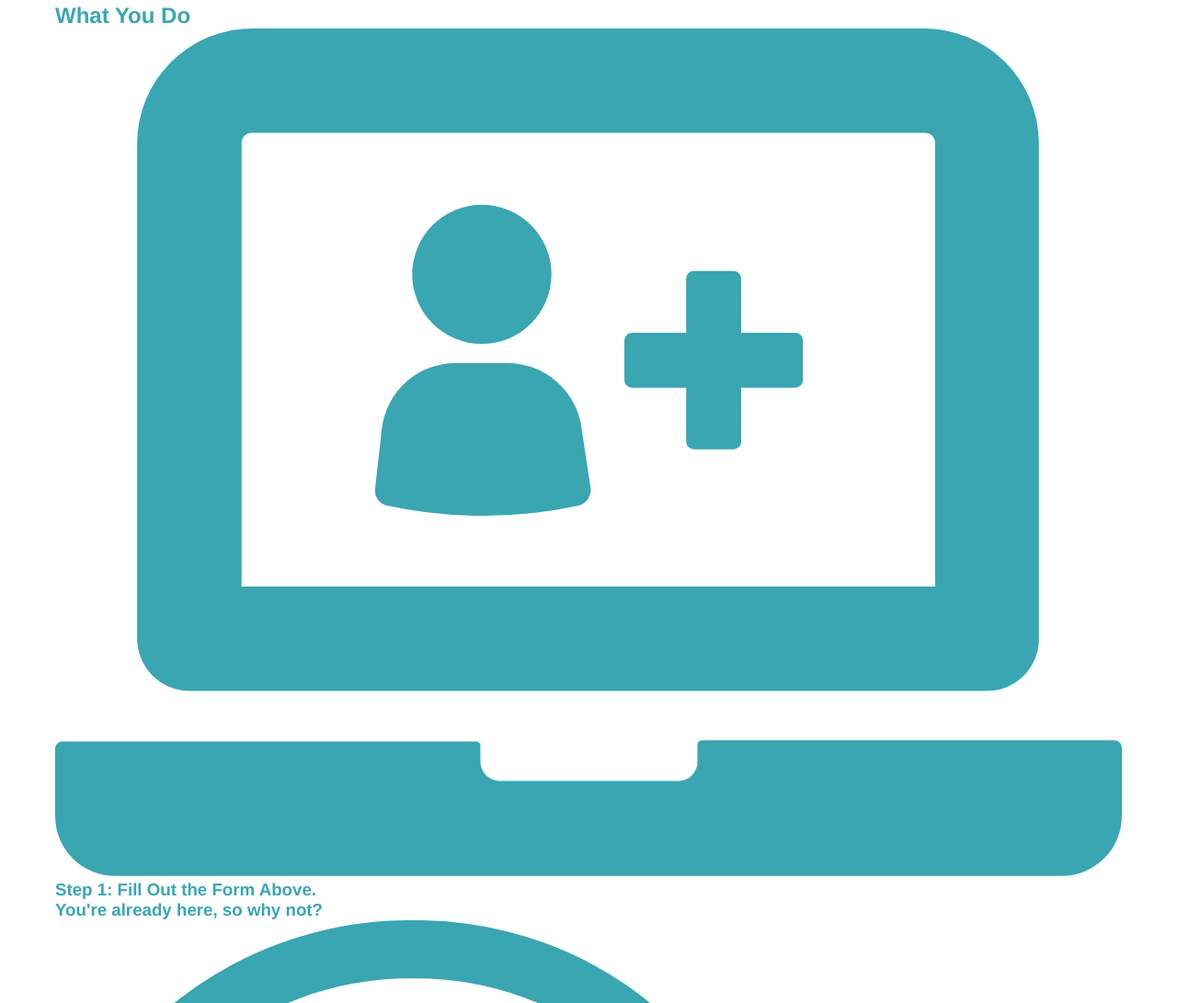
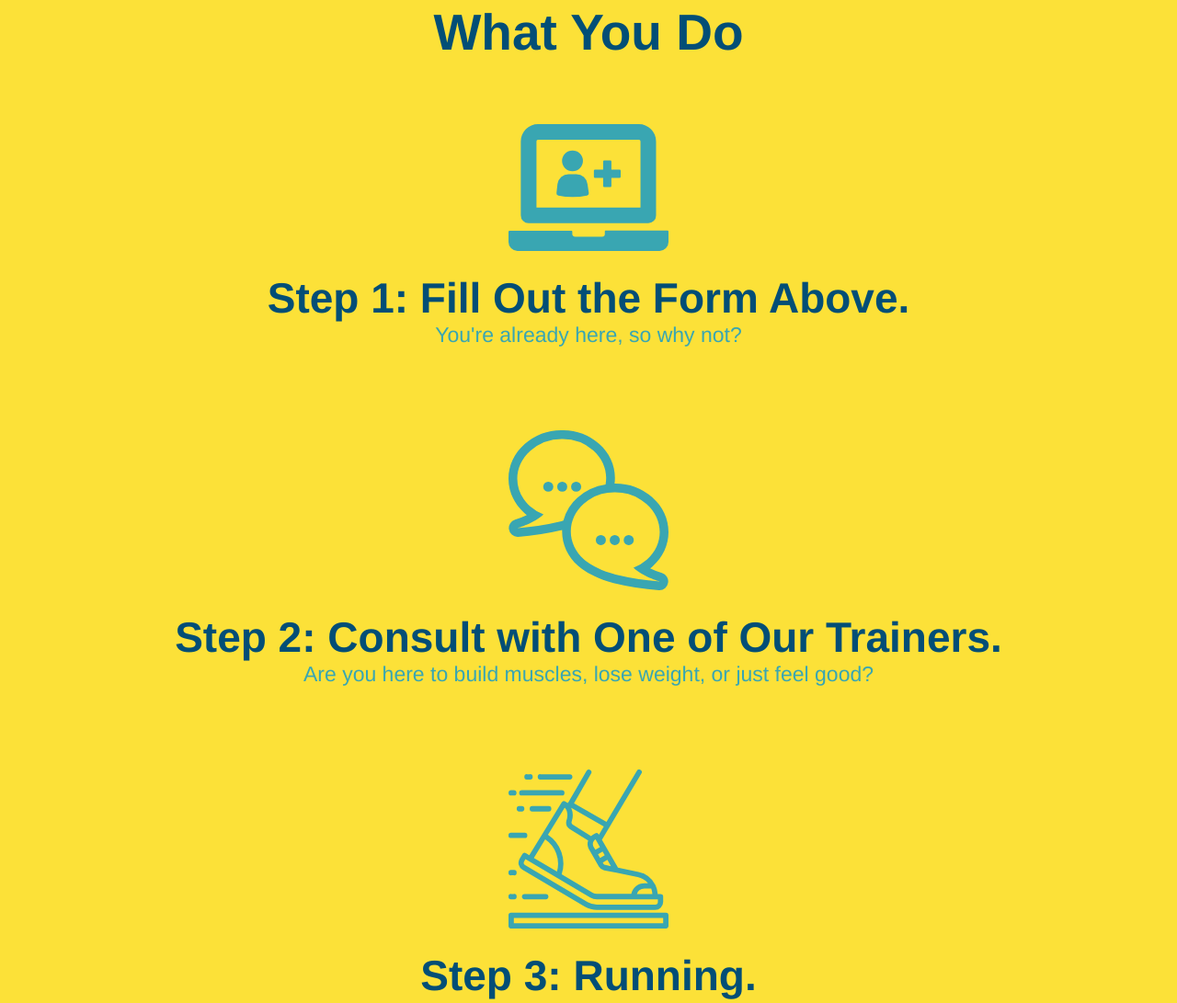
Before and after one commit to jbairoso/run-buddy, a plain HTML site: page index.html in a window 1280 px wide. Shown: the part 1237-2328 px from the top of the page at 92% size. Drawn offline with Linux system fonts and the light colour scheme.

Commit message:
style what you do section

```diff
--- a/assets/css/style.css
+++ b/assets/css/style.css
@@ -121,15 +121,6 @@ section {
 .intro {
     text-align: center;
 }
-.intro h2 {
-    font-size: 55px;
-    color: #024e76;
-    margin-bottom: 35px;
-    padding: 0 100px 20px 100px;
-    border-bottom: 3px solid;
-    border-color: #fce138;
-    display: inline-block;
-}
 
 .intro p {
     line-height: 1.7;
@@ -138,3 +129,49 @@ section {
     font-size: 20px;
     margin: 0 auto;
 }
+
+.steps {
+    text-align: center;
+    background: #fce138;
+}
+
+.section-title {
+    font-size: 55px;
+    color: #024e76;
+    margin-bottom: 35px;
+    padding: 0 100px 20px 100px;
+    display: inline-block;
+    border-bottom: 3px solid;
+}
+
+.primary-border {
+    border-color: #fce138;
+}
+
+.secondary-border {
+    border-color: #39a6b2;
+}
+
+.steps div {
+    margin-bottom: 80px;
+}
+
+.steps img {
+    width: 15%;
+    margin: 10px 0;
+}
+
+.steps h3 {
+    color:#024e76;
+    font-size: 46px;
+    margin-top: 10px;
+}
+
+.steps p {
+    color: #39a6b2;
+    font-size: 23px;
+}
+
+.step span {
+    font-size: 38px;
+}
--- a/index.html
+++ b/index.html
@@ -65,36 +65,36 @@
     </div>
 </section>
     <section id="what-we-do" class="intro">
-        <h2>What We Do</h2>
+        <h2 class="section-title primary-border">What We Do</h2>
         <p>butcher selfies chambray shabby chic gentrify readymade yr Echo Park XOXO Tumblr normcore Banksy direct trade Blue Bottle chillwave you probably haven't heard of them single-origin coffee Vice fanny pack fixie Odd Future Austin fingerstache pickled twee synth Wes Anderson Thundercats viral bitters flannel meggings narwhal Marfa Schlitz sustainable Intelligentsia umami deep v craft
         </p>
     </section>
 
-    <section id="what-you-do">
-        <h2>What You Do</h2>
+    <section id="what-you-do" class="steps">
+        <h2 class="section-title primary-border">What You Do</h2>
 
         <div>
             <img src="./assets/images/step-1.svg" alt="" />
-            <h3> Step 1: Fill Out the Form Above.
+            <h3>Step 1: <span>Fill Out the Form Above.</span></h3>
                 <p>You're already here, so why not?</p>
             </h3>
         </div>
 
         <div>
             <img src="./assets/images/step-2.svg" alt="" />
-            <h3>Step 2: Consult with One of Our Trainers.</h3>
+            <h3>Step 2: <span>Consult with One of Our Trainers.</span></h3>
             <p>Are you here to build muscles, lose weight, or just feel good?</p>
         </div>
 
         <div>
             <img src="./assets/images/step-3.svg" alt="" />
-            <h3>Step 3: Get Running.</h3>
+            <h3>Step 3: <span>Running.</span></h3>
             <p>Hit the ground running (literally) once your trainer lays out your plan.</p>
         </div>
 
         <div>
             <img src="./assets/images/step-4.svg" alt="" />
-            <h3>Step 4: See Results.</h3>
+            <h3>Step 4: <span>See Results.</span> </h3>
             <p>Bi-weekly checkins with your trainer will keep you focused</p>
         </div>
     </section>
```
